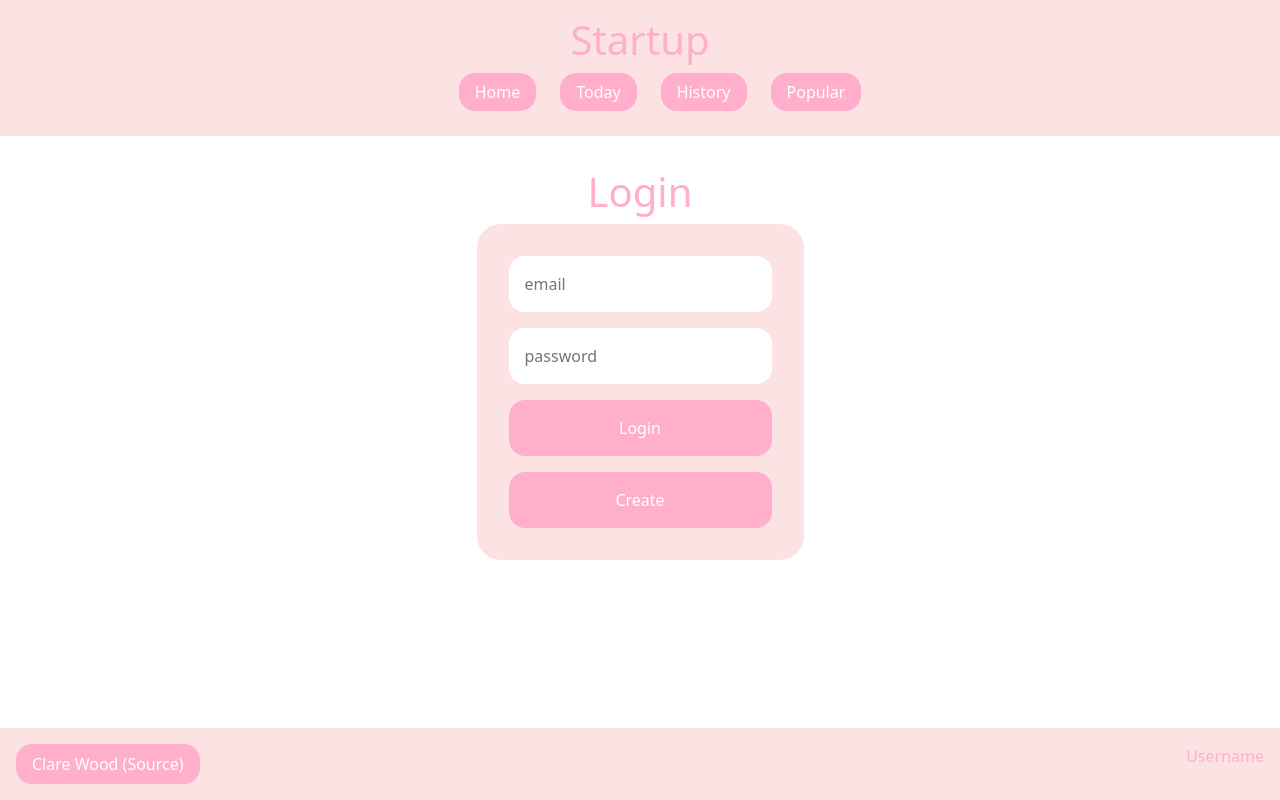
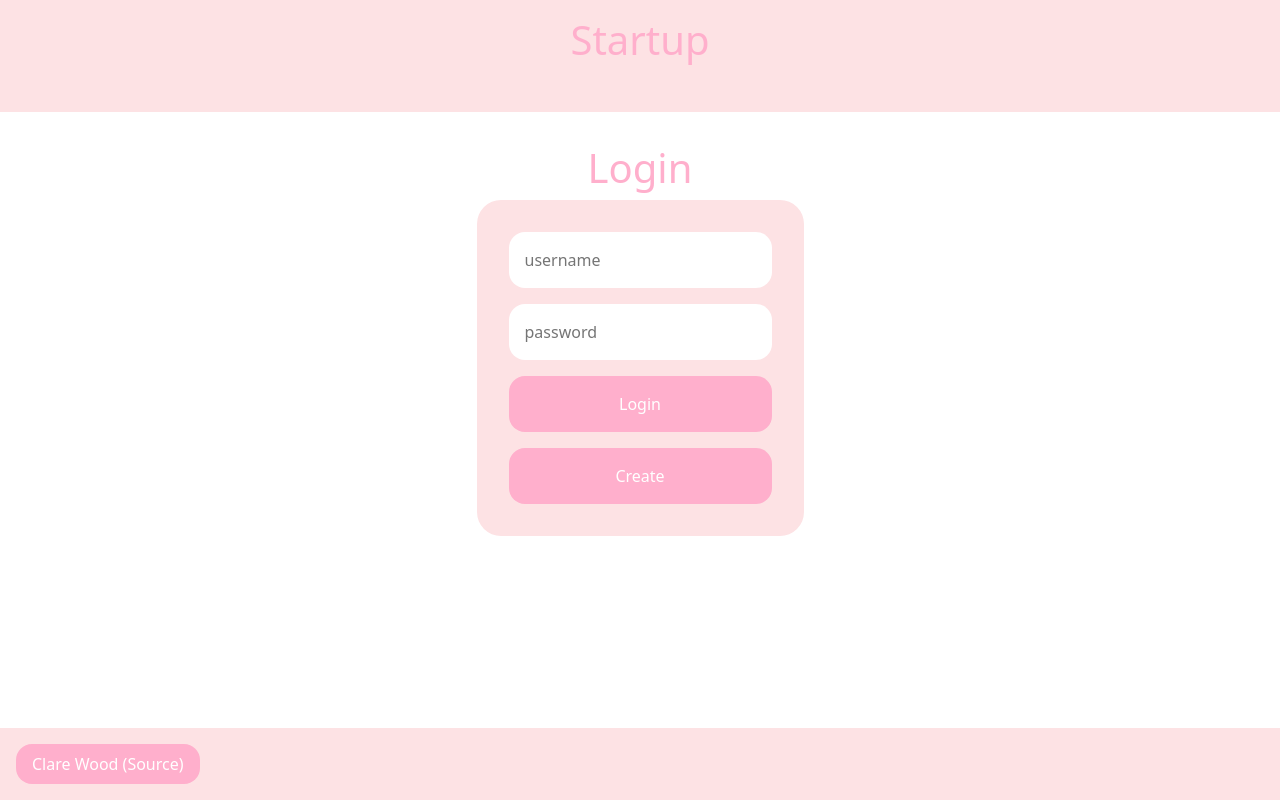
Before and after one commit to clarebwood/startup, a React (Vite) app: page / in a window 1280 px wide. Built offline with nearby package versions, Linux system fonts and the light colour scheme.

Commit message:
completed login component.

```diff
--- a/src/app.css
+++ b/src/app.css
@@ -118,3 +118,17 @@ footer a:hover {
   background: #fff;
   color: #ffafcc;
 }
+
+button {
+  padding: 1rem;
+  background: #ffafcc;
+  border: #fff;
+  border-radius: 1rem;
+  width: 100%;
+  color: #fff;
+}
+
+button:hover {
+  background: #fff;
+  color: #ffafcc;
+}
--- a/src/app.jsx
+++ b/src/app.jsx
@@ -1,14 +1,19 @@
 import React from 'react';
 import 'bootstrap/dist/css/bootstrap.min.css';
 import './app.css';
-
 import { BrowserRouter, NavLink, Route, Routes } from 'react-router-dom';
 import { Login } from './login/login';
 import { History } from './history/history';
 import { Popular } from './popular/popular';
 import { Today } from './today/today';
+import { AuthState } from './login/authState';
 
 export default function App() {
+
+  const [userName, setUserName] = React.useState(localStorage.getItem('userName') || '');
+  const currentAuthState = userName ? AuthState.Authenticated : AuthState.Unauthenticated;
+  const [authState, setAuthState] = React.useState(currentAuthState);
+
   return (
     <BrowserRouter>
     <div className="body">
@@ -17,18 +22,49 @@ export default function App() {
         <h1>Startup</h1>
 
       <nav>
-  <menu>
-    <li><NavLink to="/">Home</NavLink></li>
-    <li><NavLink to="/today">Today</NavLink></li>
-    <li><NavLink to="/history">History</NavLink></li>
-    <li><NavLink to="/popular">Popular</NavLink></li>
-  </menu>
+             <menu>
+              {authState === AuthState.Authenticated && (
+              <li>
+                <NavLink  to=''>
+                  Home
+                </NavLink>
+              </li>
+              )}
+              {authState === AuthState.Authenticated && (
+                <li>
+                  <NavLink to='today'>
+                    Today
+                  </NavLink>
+                </li>
+              )}
+              {authState === AuthState.Authenticated && (
+                <li>
+                  <NavLink to='history'>
+                    History
+                  </NavLink>
+                </li>
+              )}
+              {authState === AuthState.Authenticated && (
+                <li >
+                  <NavLink to='popular'>
+                    Popular
+                  </NavLink>
+                </li>
+              )}
+            </menu>
 </nav>
 
     </header>
 
       <Routes>
-  <Route path='/' element={<Login />} exact />
+  <Route path='/' element={<Login
+                userName={userName}
+                authState={authState}
+                onAuthChange={(userName, authState) => {
+                  setAuthState(authState);
+                  setUserName(userName);
+                }}
+              />} exact />
   <Route path='/today' element={<Today />} />
   <Route path='/history' element={<History />} />
   <Route path='/popular' element={<Popular />} />
@@ -37,7 +73,8 @@ export default function App() {
 
       <footer>
       <NavLink to="https://github.com/clarebwood/startup.git">Clare Wood (Source)</NavLink>
-      <div class="username">Username</div>
+      <div className="username">{userName}</div>
+      {authState === AuthState.Unauthenticated && <div className="username"></div>}
     </footer>
     </div>
     </BrowserRouter>
--- a/src/login/authenticated.css
+++ /dev/null
@@ -1,5 +0,0 @@
-.playerName {
-  color: rgb(118, 190, 210);
-  font-size: 1.5em;
-  padding: 0.5em;
-}
--- a/src/login/authenticated.jsx
+++ b/src/login/authenticated.jsx
@@ -3,7 +3,6 @@ import { useNavigate } from 'react-router-dom';
 
 import Button from 'react-bootstrap/Button';
 
-import './authenticated.css';
 
 export function Authenticated(props) {
   const navigate = useNavigate();
@@ -15,16 +14,10 @@ export function Authenticated(props) {
 
   return (
     <div>
-      <form>
         <div>
-          <input type="text" placeholder="username" />
+
         </div>
-        <div>
-          <input type="password" placeholder="password" />
-        </div>
-        <button type="submit">Login</button>
-        <button type="submit">Create</button>
-      </form>
+        <button onClick={() => logout()}>Log Out</button>
     </div>
   );
 }
--- a/src/login/login.jsx
+++ b/src/login/login.jsx
@@ -1,19 +1,27 @@
 import React from 'react';
 
-export function Login() {
+import { Unauthenticated } from './unauthenticated';
+import { Authenticated } from './authenticated';
+import { AuthState } from './authState';
+
+export function Login({ userName, authState, onAuthChange }) {
   return (
     <main>
-      <h1>Login</h1>
-      <form>
-        <div>
-          <input type="text" placeholder="email" />
-        </div>
-        <div>
-          <input type="password" placeholder="password" />
-        </div>
-        <button type="submit">Login</button>
-        <button type="submit">Create</button>
-      </form>
+
+      {authState === AuthState.Unauthenticated && <h1>Login</h1>}
+      {authState === AuthState.Authenticated && <h1>{userName}</h1>}
+        {authState === AuthState.Authenticated && (
+          <Authenticated userName={userName} onLogout={() => onAuthChange(userName, AuthState.Unauthenticated)} />
+        )}
+        {authState === AuthState.Unauthenticated && (
+          <Unauthenticated
+            userName={userName}
+            onLogin={(loginUserName) => {
+              onAuthChange(loginUserName, AuthState.Authenticated);
+            }}
+          />
+        )}
+
     </main>
   );
 }
--- a/src/login/unauthenticated.jsx
+++ b/src/login/unauthenticated.jsx
@@ -21,20 +21,16 @@ export function Unauthenticated(props) {
   return (
     <>
       <div>
-        <div className='input-group mb-3'>
-          <span className='input-group-text'>@</span>
-          <input className='form-control' type='text' value={userName} onChange={(e) => setUserName(e.target.value)} placeholder='your@email.com' />
+        <form>
+        <div>
+          <input type="text" value={userName} onChange={(e) => setUserName(e.target.value)} placeholder='username' />
         </div>
-        <div className='input-group mb-3'>
-          <span className='input-group-text'>🔒</span>
-          <input className='form-control' type='password' onChange={(e) => setPassword(e.target.value)} placeholder='password' />
+        <div>
+          <input type='password' onChange={(e) => setPassword(e.target.value)} placeholder='password' />
         </div>
-        <Button variant='primary' onClick={() => loginUser()} disabled={!userName || !password}>
-          Login
-        </Button>
-        <Button variant='secondary' onClick={() => createUser()} disabled={!userName || !password}>
-          Create
-        </Button>
+        <button onClick={() => loginUser()} disabled={!userName || !password}>Login</button>
+        <button onClick={() => createUser()} disabled={!userName || !password}>Create</button>
+      </form>
       </div>
 
       <MessageDialog message={displayError} onHide={() => setDisplayError(null)} />
```
